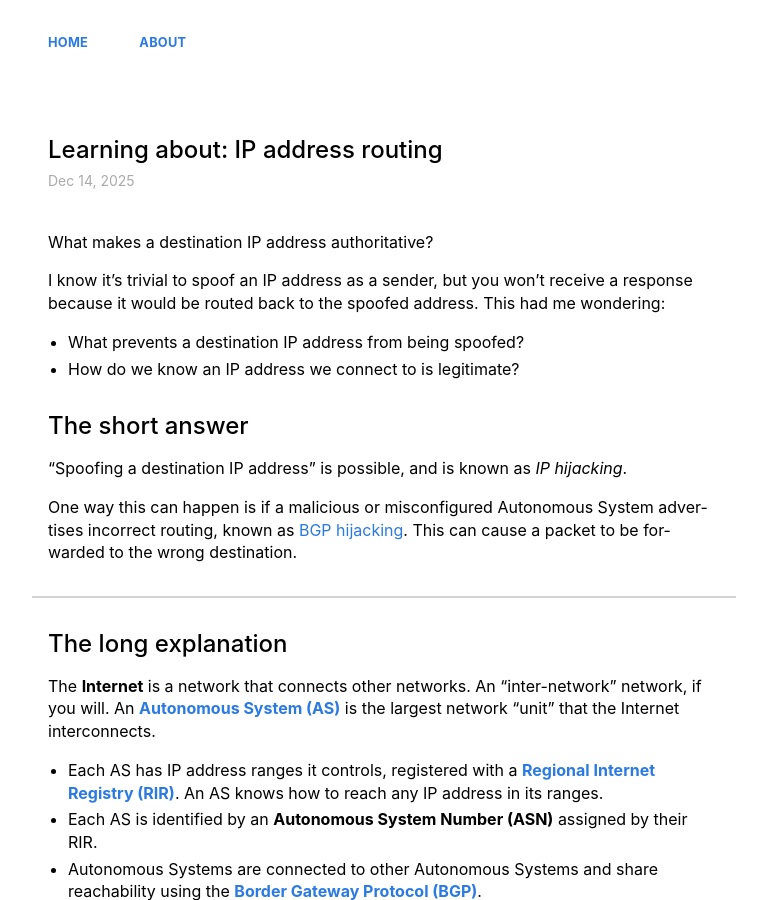
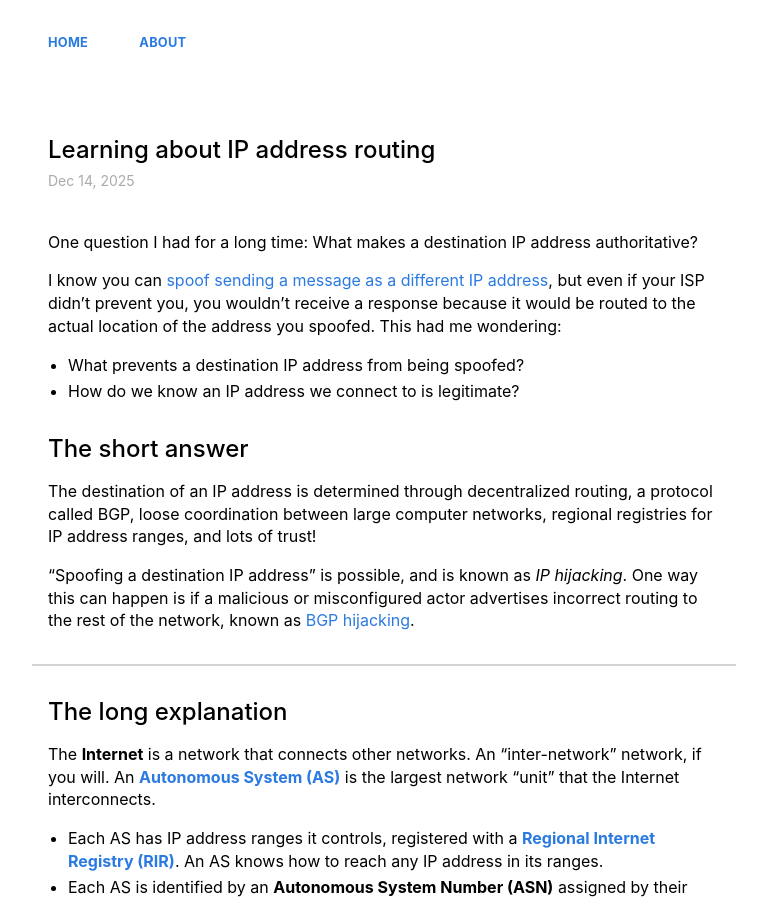
Before and after one commit to themichaelyang/tautology.town, a Jekyll site: the page built from _posts/2025/2025-12-14-ip-address-routing.md, in a window 1280 px wide and 900 px high. Shown: the whole window, without its empty margins (256-1023 px from the left). Built offline with Jekyll 4.4.1, drawn with Linux system fonts in a browser that asks for light colours; some of the changed text lies outside the part shown.

Commit message:
update titles and make minor edits

```diff
--- a/_posts/2025/2025-12-14-ip-address-routing.md
+++ b/_posts/2025/2025-12-14-ip-address-routing.md
@@ -1,21 +1,20 @@
 ---
 layout: post
-title: "Learning about: IP address routing"
+title: "Learning about IP address routing"
 ---
 
-What makes a destination IP address authoritative?
+One question I had for a long time: What makes a destination IP address authoritative?
 
-I know it's trivial to spoof an IP address as a sender, but you won't receive a response because it would be routed
-back to the spoofed address. This had me wondering:
+I know you can [spoof sending a message as a different IP address](https://www.cloudflare.com/learning/ddos/glossary/ip-spoofing/), but even if your ISP didn't prevent you, you wouldn't receive a response because it would be routed to the actual location of the address you spoofed. This had me wondering:
 
 - What prevents a destination IP address from being spoofed?
 - How do we know an IP address we connect to is legitimate?
 
 ## The short answer
 
-"Spoofing a destination IP address" is possible, and is known as *IP hijacking*.
+The destination of an IP address is determined through decentralized routing, a protocol called BGP, loose coordination between large computer networks, regional registries for IP address ranges, and lots of trust!
 
-One way this can happen is if a malicious or misconfigured Autonomous System advertises incorrect routing, known as [BGP hijacking](https://www.cloudflare.com/learning/security/glossary/what-is-bgp/#learning-content-h2). This can cause a packet to be forwarded to the wrong destination.
+"Spoofing a destination IP address" is possible, and is known as *IP hijacking*. One way this can happen is if a malicious or misconfigured actor advertises incorrect routing to the rest of the network, known as [BGP hijacking](https://www.cloudflare.com/learning/security/glossary/what-is-bgp/#learning-content-h2).
 
 ----
 
@@ -71,9 +70,9 @@ A few things to notice:
 
 Any rouge router along the path could respond or tamper with a packet. You place a lot of trust into your ISP!
 
-The rouge router could have a fake shorter route be advertised with BGP, leading to traffic being consistently routed to it. This is exactly what BGP hijacking is. On top of hacks, this probably happens more by accident (e.g. [route leaks](https://blog.apnic.net/2025/05/06/analysis-of-a-route-leak/)), causing some famous outages.
+The rouge router could have a fake shorter route be advertised with BGP, leading to traffic being consistently routed to it. This is exactly what BGP hijacking is. On top of hacks, this happens at lot by accident (e.g. [route leaks](https://blog.apnic.net/2025/05/06/analysis-of-a-route-leak/)), causing some famous outages.
 
-The RIRs do have the ASN and IP information, so there are efforts to improve upon the security of BGP, with cryptographic signing of route announcements and checking against public databases for route ownership. In practice, large ISPs will be selective with who they accept BGP messages from and have [different peering arrangements](https://www.cloudflare.com/learning/network-layer/what-is-peering/).
+The RIRs do have the ASN and IP information, so there are efforts to improve upon the security of BGP, with cryptographic signing of route announcements and checking against public databases for route ownership. In practice, large ISPs will be selective with who they accept BGP messages from and have [different peering arrangements](https://www.cloudflare.com/learning/network-layer/what-is-peering/), and probably have ways of detecting and responding quickly.
 
 It's a big enough problem that Cloudflare has a dedicated microsite for this problem: [isbgpsafeyet.com](https://isbgpsafeyet.com/). No, not yet.
 
```
Also changed, not shown: other parts of _posts/2025/2025-12-14-ip-address-routing.md (+1 -1 lines), _posts/2025/2025-11-17-learning-oauth2.md (+1 -1 lines), _posts/2025/2025-11-18-signed-cookies.md (+1 -1 lines), _posts/2025/2025-11-26-typescript-schemas.md (+1 -1 lines), _posts/2025/2025-12-01-ruby-object-model.md (+6 -4 lines), about.md (+1 -1 lines).
